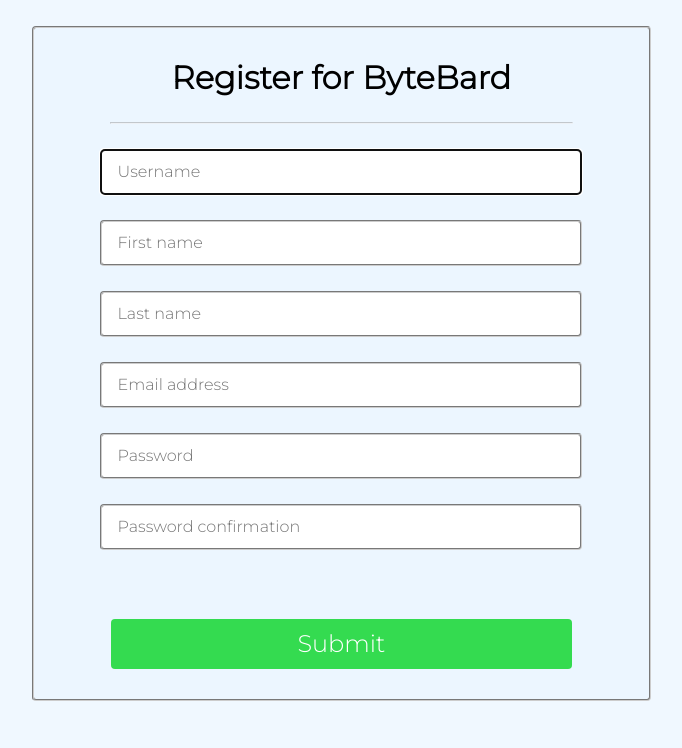
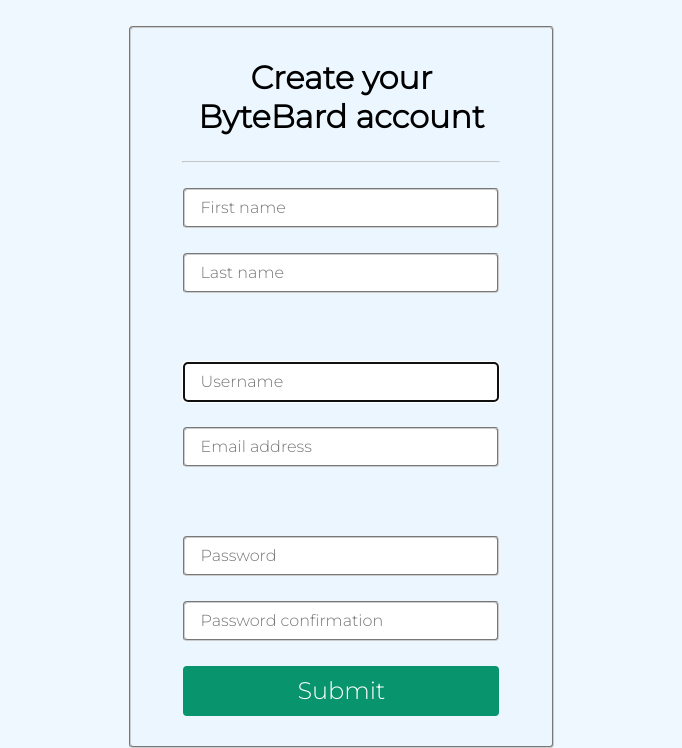
Before and after one commit to Tango0o0o/ByteBard, a Django app: page /register/ in a window 1280 px wide. Shown: the part 55-803 px from the top of the page, without its empty margins (273-955 px from the left). Before the commit the page ends 756 px from the top, so only its background shows below. Run offline with Django 4.2, Linux system fonts and the light colour scheme.

Commit message:
Used reference https://imgur.com/vzblgzt to improve the look of it

```diff
--- a/Main/static/CSS/base.css
+++ b/Main/static/CSS/base.css
@@ -56,14 +56,14 @@ ul::-webkit-scrollbar { /* For more modern popular browsers */
 }
 
 .submit-btn{
-    background-color: #34db50;
+    background-color: #08946c;
     border: none;
     border-radius: 4px;
     color: white;
 }
 
 .submit-btn:hover{
-    background-color: #39c350;
+    background-color: #08cb94;
     transition: 1s;
     cursor: pointer;
 }
--- a/Main/static/CSS/register.css
+++ b/Main/static/CSS/register.css
@@ -4,7 +4,7 @@
     width: 75%; /* Default width */
     display: block; /* So each item has its full width to play with */
 }
-
+/* rgb(236, 246, 255) for matching alice blue*/
 .form-input{
     border-style: groove; /* looks normal but different idk */
     border-color: #cccccc; /*gray*/
@@ -12,6 +12,7 @@
     height: 40px;
     font-size: medium; /* Fills it not too much but big enough to read */
     padding-left: 15px;
+    box-sizing: border-box; /* So it stays the same size even with padding */
 }
 
 .form-input:hover{
@@ -26,8 +27,8 @@
 
 .wrapper{
     margin: auto; /* Horizontally centering the form */
-    width: 600px; /* Default width to be 600px */
-    min-width: 60%; /* Must take up at least 60% up for bigger screens */
+    width: 40ch; /* 40 "characters" wide */
+   /* min-width: 60%; /* Must take up at least 60% up for bigger screens */
     max-width: 100%; /* Don't go wider than the screen width */
 
     display: grid; /* Easy to position items */
@@ -50,3 +51,8 @@
 h1{
     text-align: center; /* Look good */
 }
+
+.wrapper div:nth-child(10), /* Changing the gap between the 10th and 11th elements (last input and submit button) */
+.wrapper div:nth-child(11) {
+  row-gap: 10px; /* Adjust the gap as needed */
+}
--- a/Main/templates/registration/Register.html
+++ b/Main/templates/registration/Register.html
@@ -15,21 +15,25 @@ ByteBard | Register
 <form method="POST" action="" class="wrapper">
     {% csrf_token %}
 
-    <h1>Register for ByteBard</h1>
+    <h1>Create your ByteBard account</h1>
     <hr>
 
-    {{form.username}}
 
     {{form.first_name}}
 
     {{form.last_name}}
 
+    <br>
+
+    {{form.username}}
+
     {{form.email}}
+
+    <br>
 
     {{form.password1}}
 
     {{form.password2}}
-    <br>
 
     <input type="submit" name="create-user" class="submit-btn">
 </form>
```
